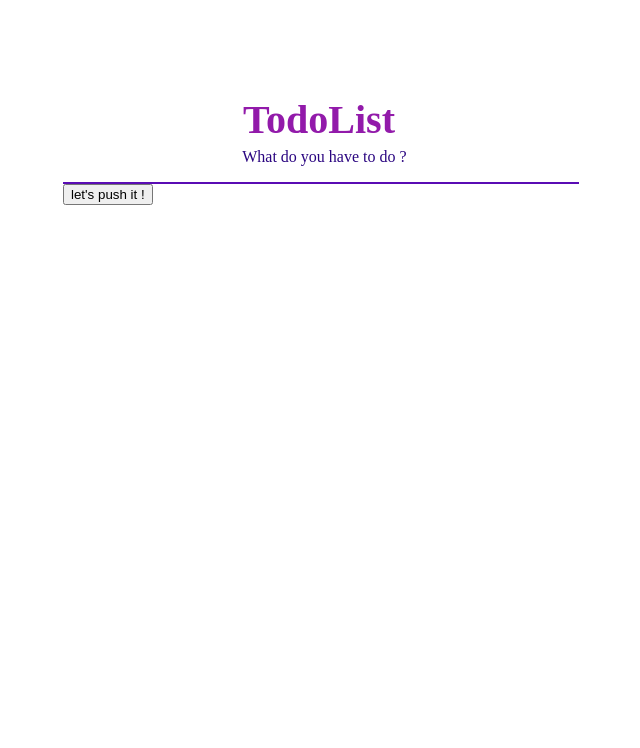
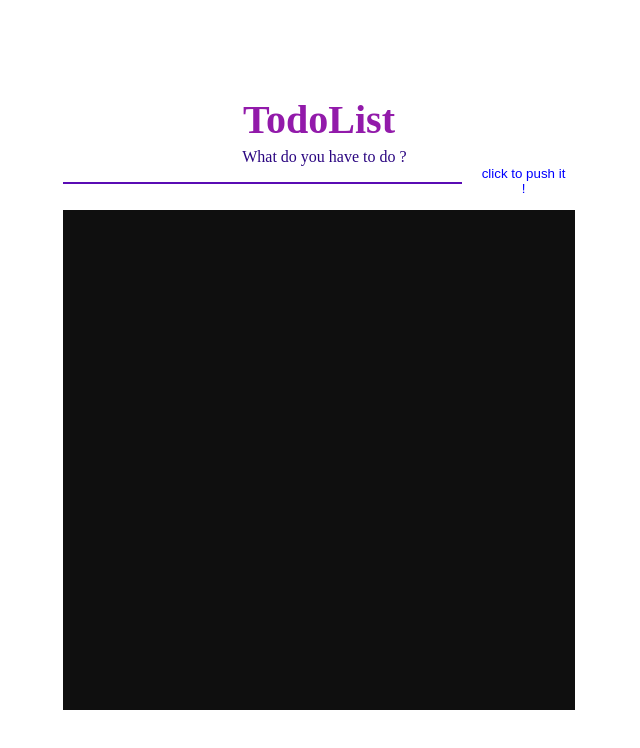
Before and after one commit to asmatar/todoList, a React (Create React App) app: page / in a window 1280 px wide. Shown: the top 748 px of the page, without its empty margins (321-961 px from the left). Built offline with nearby package versions, Linux system fonts and the light colour scheme.

Commit message:
css basis

```diff
--- a/src/App.js
+++ b/src/App.js
@@ -1,6 +1,7 @@
 import React, { useState } from 'react';
 import './App.scss';
 import Header from './Header';
+import Todo from './Todo';
 
 function App() {
 
@@ -18,6 +19,7 @@ function App() {
     <div className='container'>
       <h1>TodoList</h1>
       <Header todoObject={addNewTodo} />
+      <Todo todos={todos}/>
     </div>
   );
 }
--- a/src/Header.js
+++ b/src/Header.js
@@ -13,6 +13,7 @@ function Header({todoObject}) {
             id: Math.floor(Math.random() * 100),
             text: inputValue
         })
+        setInputValue('')
     }
 
     return (
@@ -27,7 +28,7 @@ function Header({todoObject}) {
             value={inputValue}
             onChange={(event)=>setInputValue(event.target.value)}
             />
-            <button type='submit'> let's push it !</button>
+            <button type='submit'> click to push it !</button>
         </form>
         </div>
     )
--- a/src/Todo.js
+++ b/src/Todo.js
@@ -1,11 +1,15 @@
 import React from 'react';
-import './Todo.scss';
+import './todo.scss';
 
-function Todo() {
+function Todo({todos}) {
     return (
-        <div>
-
-        </div>
+        <div className='todo-container'>
+            {
+                todos.map((todo) => {
+                    return <div key={todo.id} className='todo'> {todo.text}</div>
+                })
+            }
+       </div>
     )
 }
 
--- a/src/header.scss
+++ b/src/header.scss
@@ -32,3 +32,20 @@
   input:focus{
       outline: none;
   }
+  form{
+    display: flex;
+
+    button {
+      margin-left: 10px;
+      color: blue;
+      width: 130px;
+      // border-color: red;
+      border: none;
+      background: transparent;
+
+      &:hover{
+        color: rgb(146, 26, 170);
+        border-color: red;
+      }
+    }
+  }
--- a/src/todo.scss
+++ b/src/todo.scss
@@ -0,0 +1,14 @@
+.todo-container {
+    background-color: rgb(15, 15, 15);
+    height: 500px;
+    width: 100%;
+}
+
+.todo {
+        // background-color: rgba(136, 97, 245, 0.609);
+        color: white;
+        width: 80%;
+        margin: 10px;
+        border-bottom: 1px solid red;
+        padding: 5px;
+}
```
